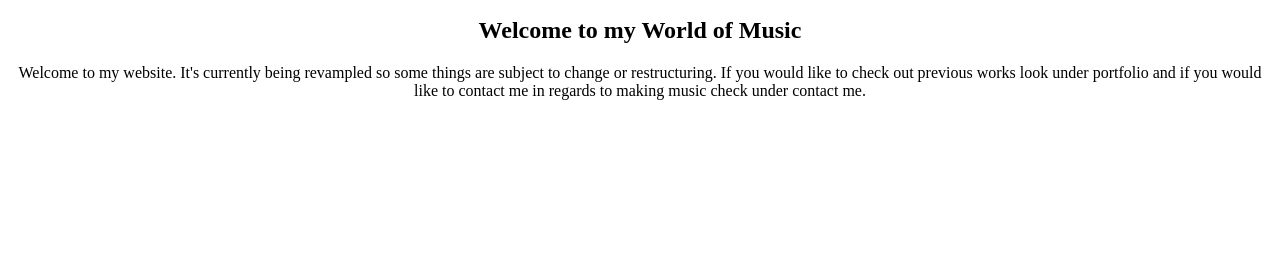
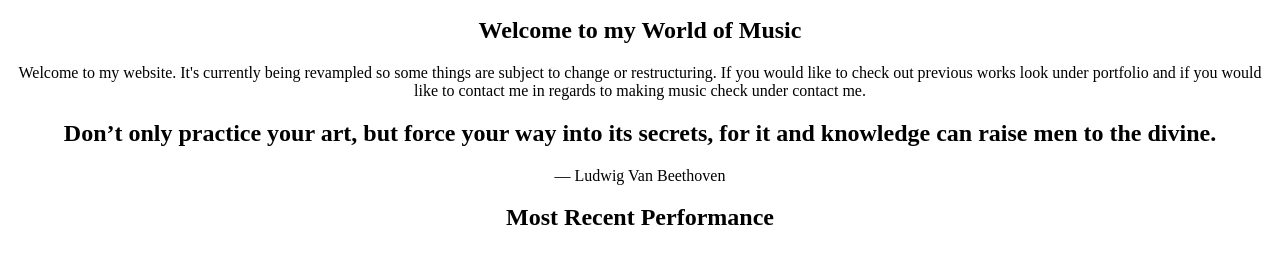
Before and after one commit to Shunesoul/FromNotestoMusic, a plain HTML site: page index.html in a window 1280 px wide. Shown: the part 347-610 px from the top of the page. Drawn offline with Linux system fonts and the light colour scheme.

```diff
--- a/index.html
+++ b/index.html
@@ -28,6 +28,11 @@
                 like to contact me in regards to making music check
                 under contact me.
                 </p>
+            <h2>Don’t only practice your art, but force your way into its secrets, for it and knowledge can raise men to the divine.</h2>
+                <p>— Ludwig Van Beethoven
+                </p>
+            <h2>Most Recent Performance</h2>
+            <!-- Add in link to youtube for piano prelude no 6 -->
         </center>
 
     </body>
```
